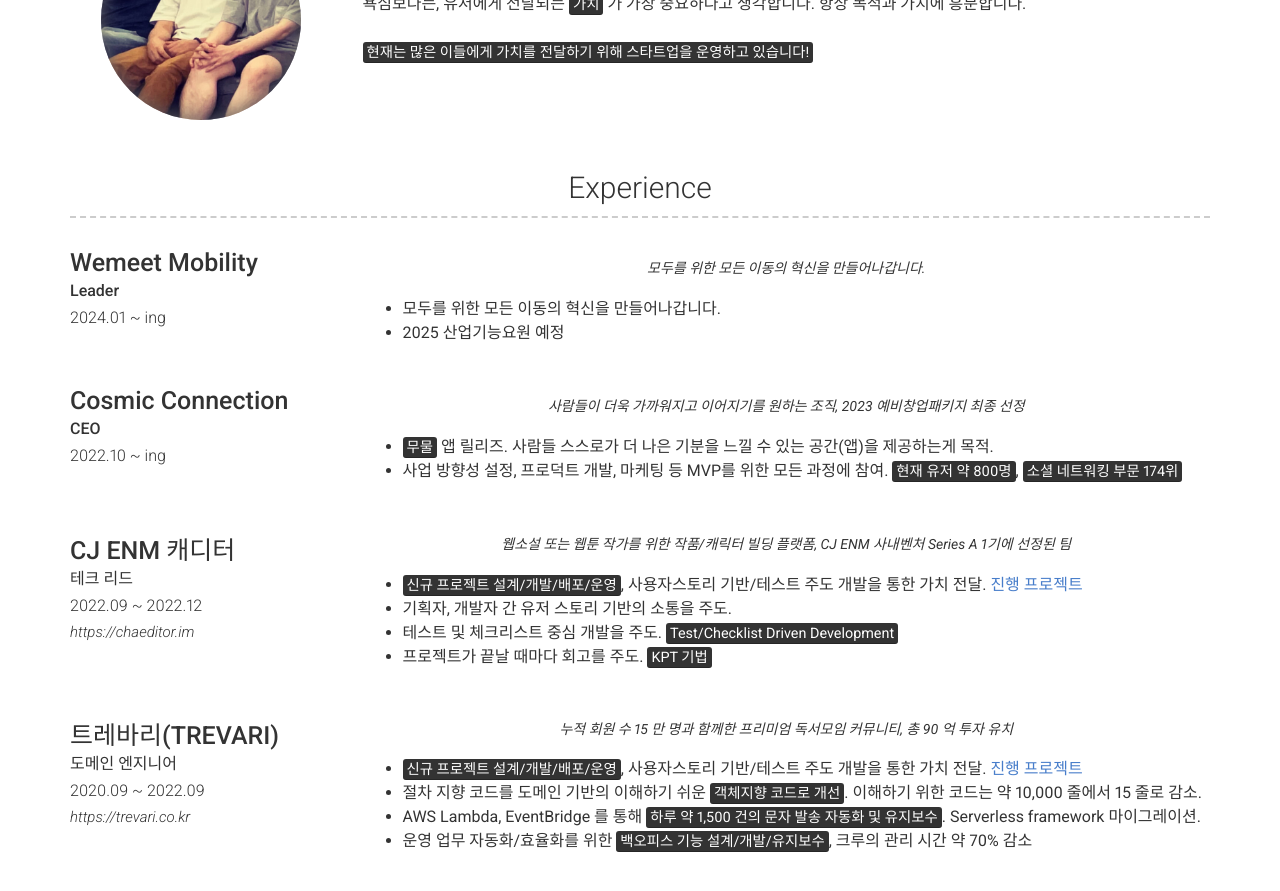
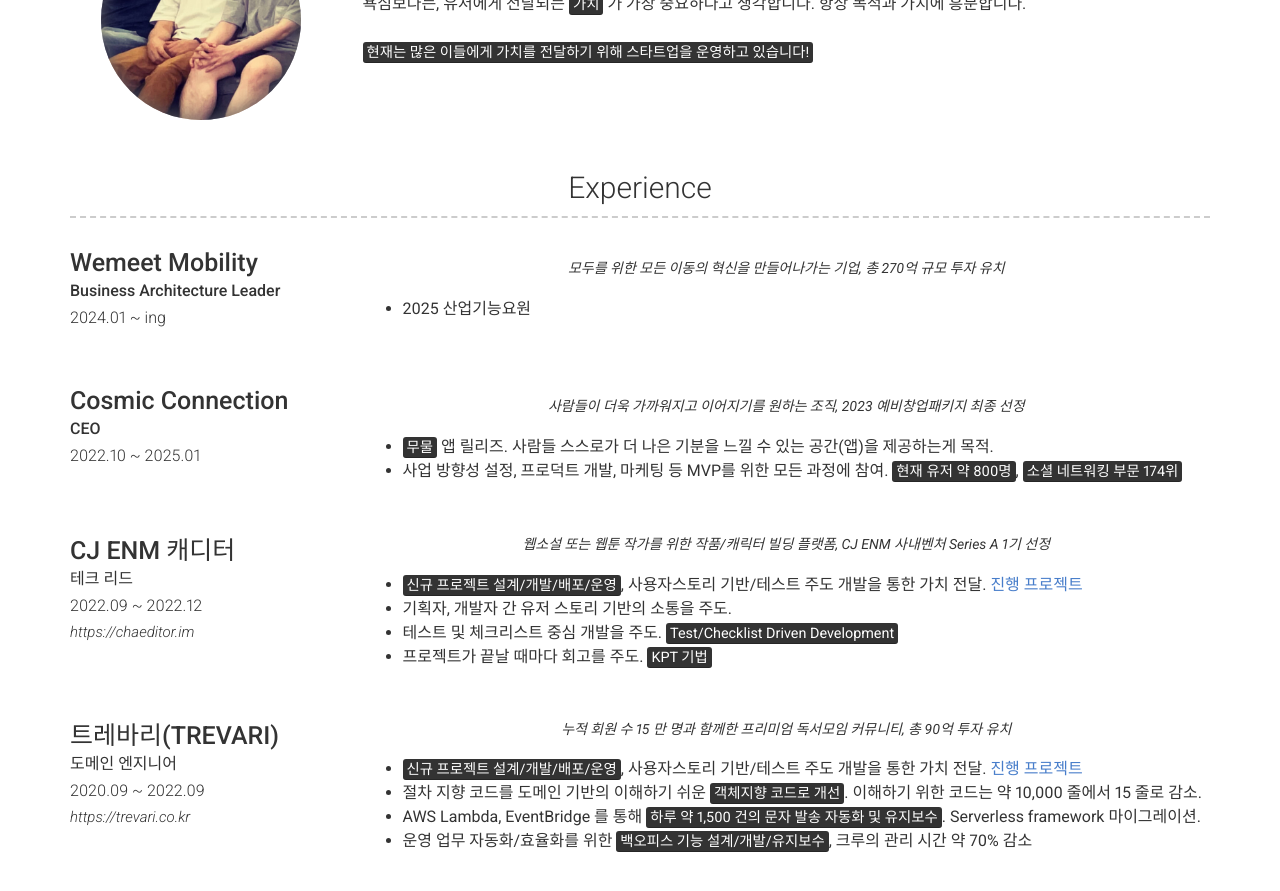
Before and after one commit to currenjin/resume, a Jekyll site: the page built from index.md, in a window 1280 px wide and 900 px high, scrolled down 436 px. Shown: the top 891 px of the window. Built offline with Jekyll 4.4.1, drawn with Linux system fonts in a browser that asks for light colours; nearby versions of some CDN libraries; some of the changed text lies outside the part shown.

Commit message:
Docs: 이력서 업데이트

```diff
--- a/_config.yml
+++ b/_config.yml
@@ -7,7 +7,7 @@ version: 2
 
 # Personal info
 name: 정현진
-title: Software engineer | Start-up CEO
+title: Software engineer
 email: hyun0524e@naver.com
 # email_title: Email (Email title override)
 phone: 01028810909
@@ -65,18 +65,17 @@ content:
     content:
       - layout: left
         title: Wemeet Mobility
-        sub_title: Leader
+        sub_title: Business Architecture Leader
         caption: 2024.01 ~ ing
         # link:
         quote: >
-          모두를 위한 모든 이동의 혁신을 만들어나갑니다.
+          모두를 위한 모든 이동의 혁신을 만들어나가는 기업, 총 270억 규모 투자 유치
         description: |
-          - 모두를 위한 모든 이동의 혁신을 만들어나갑니다.
-          - 2025 산업기능요원 예정
+          - 2025 산업기능요원
       - layout: left
         title: Cosmic Connection
         sub_title: CEO
-        caption: 2022.10 ~ ing
+        caption: 2022.10 ~ 2025.01
         # link:
         quote: >
           사람들이 더욱 가까워지고 이어지기를 원하는 조직, 2023 예비창업패키지 최종 선정
@@ -89,7 +88,7 @@ content:
         caption: 2022.09 ~ 2022.12
         link: https://chaeditor.im
         quote: >
-          웹소설 또는 웹툰 작가를 위한 작품/캐릭터 빌딩 플랫폼, CJ ENM 사내벤처 Series A 1기에 선정된 팀
+          웹소설 또는 웹툰 작가를 위한 작품/캐릭터 빌딩 플랫폼, CJ ENM 사내벤처 Series A 1기 선정
         description: |
           - <mark>신규 프로젝트 설계/개발/배포/운영</mark>, 사용자스토리 기반/테스트 주도 개발을 통한 가치 전달. [진행 프로젝트](https://www.notion.so/currenjin/CJ-ENM-CHAEDITOR-12564b2d2e294011969b10af041b7aaf)
           - 기획자, 개발자 간 유저 스토리 기반의 소통을 주도.
@@ -101,7 +100,7 @@ content:
         caption: 2020.09 ~ 2022.09
         link: https://trevari.co.kr
         quote: >
-          누적 회원 수 15 만 명과 함께한 프리미엄 독서모임 커뮤니티, 총 90 억 투자 유치
+          누적 회원 수 15 만 명과 함께한 프리미엄 독서모임 커뮤니티, 총 90억 투자 유치
         description: |
           - <mark>신규 프로젝트 설계/개발/배포/운영</mark>, 사용자스토리 기반/테스트 주도 개발을 통한 가치 전달. [진행 프로젝트](https://currenjin.notion.site/TREVARI-984446f51fb34d9b9bb349c86ad7d1af)
           - 절차 지향 코드를 도메인 기반의 이해하기 쉬운 <mark>객체지향 코드로 개선</mark>. 이해하기 위한 코드는 약 10,000 줄에서 15 줄로 감소.
```
